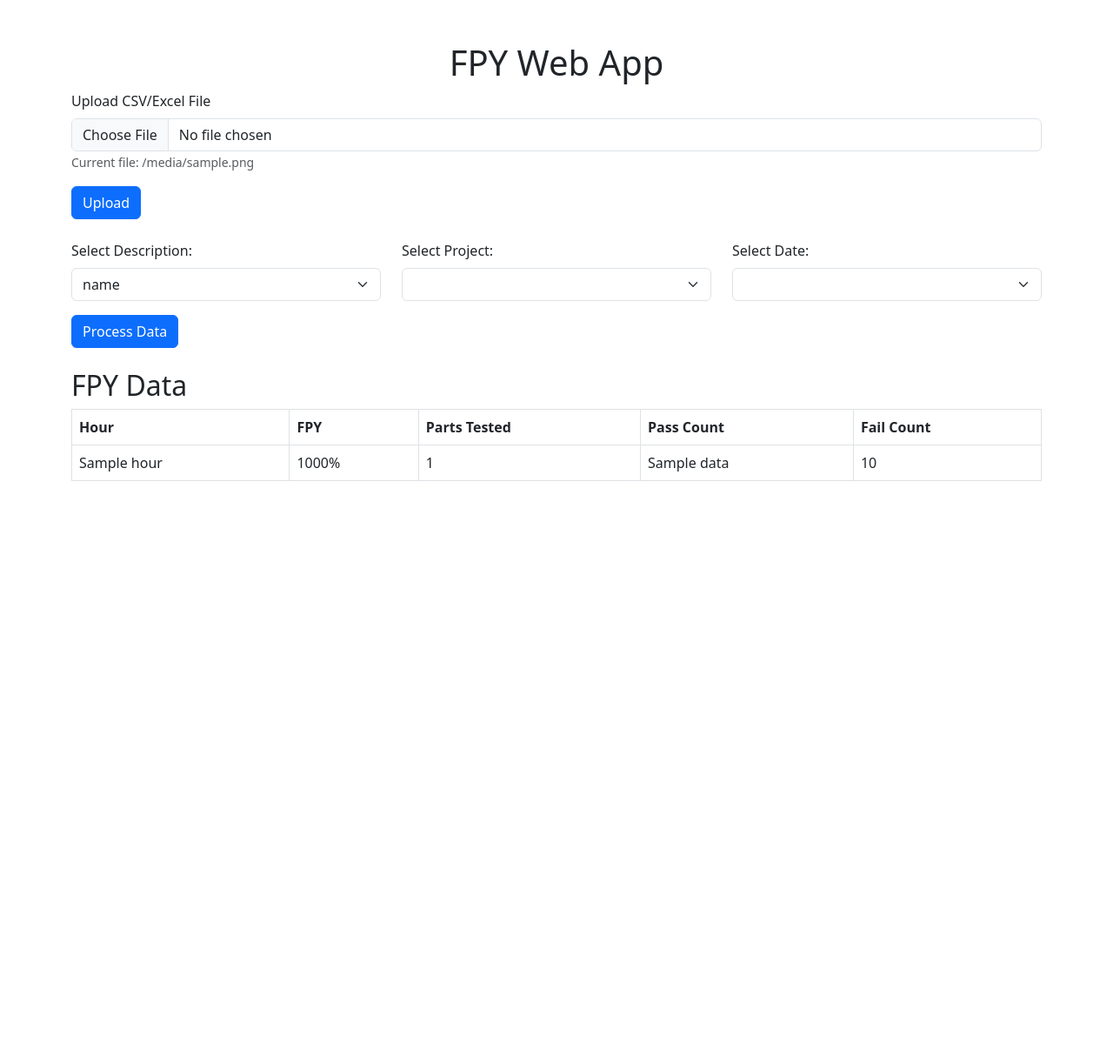
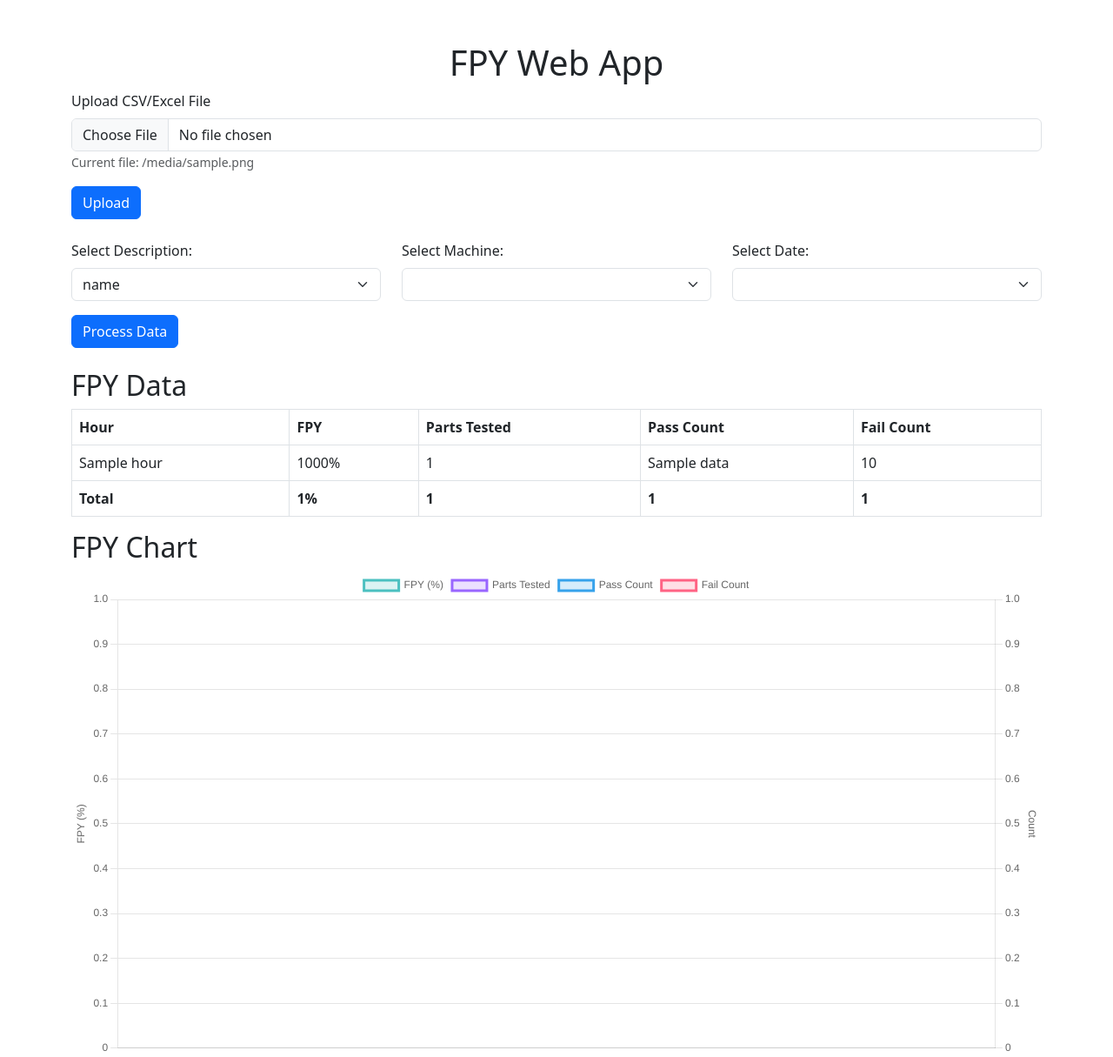
Before and after one commit to Ma-zino/FPY-APP, a Flask app: template templates/index.html in a window 1280 px wide. Shown: the whole page at 87% size. Before the commit the page ends 553 px from the top, so only its background shows below. Run offline with Flask 3, Linux system fonts and the light colour scheme; the template is opened without the code that fills it: most values are stand-ins (such as "Sample title", 1, 10 or a date in 2020); lists and menus that the app fills with data are empty.

Commit message:
first edition with graphs

```diff
--- a/app.py
+++ b/app.py
@@ -10,23 +10,30 @@
 fpy_data = defaultdict(lambda: [0, 0])
 parts_tested_data = defaultdict(int)
 selected_description = None
-selected_project = None
+selected_machine = None
 selected_date = None
 file_path = None
 file_name = None
-projects = defaultdict(list)
+machines = defaultdict(list)
 description_dates = defaultdict(set)
 
 @app.route('/')
 def index():
-    global selected_description, selected_date, projects, fpy_data, description_dates, file_name
+    global selected_description, selected_date, machines, fpy_data, description_dates, file_name
     sorted_fpy_data = dict(sorted(fpy_data.items()))  # Sort the fpy_data by hour
     description_dates_list = {k: list(v) for k, v in description_dates.items()}  # Convert sets to lists
-    return render_template('index.html', selected_description=selected_description, selected_date=selected_date, projects=projects, fpy_data=sorted_fpy_data, description_dates=description_dates_list, file_name=file_name)
+
+    # Calculate totals
+    total_tested_parts = sum(data[0] for data in fpy_data.values())
+    total_pass_parts = sum(data[1] for data in fpy_data.values())
+    total_fail_parts = total_tested_parts - total_pass_parts
+    total_fpy = (total_pass_parts / total_tested_parts * 100) if total_tested_parts != 0 else 0
+
+    return render_template('index.html', selected_description=selected_description, selected_date=selected_date, machines=machines, fpy_data=sorted_fpy_data, description_dates=description_dates_list, file_name=file_name, total_tested_parts=total_tested_parts, total_pass_parts=total_pass_parts, total_fail_parts=total_fail_parts, total_fpy=total_fpy)
 
 @app.route('/upload', methods=['POST'])
 def upload_file():
-    global file_path, file_name, selected_description, projects, description_dates
+    global file_path, file_name, selected_description, machines, description_dates
     if 'file' not in request.files:
         return redirect(request.url)
 
@@ -39,15 +46,15 @@
     file.save(file_path)
     file_name = file.filename
 
-    # Extract descriptions, projects, and dates
+    # Extract descriptions, machines, and dates
     extract_description(file_path)
-    extract_projects(file_path)
+    extract_machines(file_path)
     extract_dates(file_path)
 
     return redirect(url_for('index'))
 
 def extract_description(file_path):
-    global selected_description, projects
+    global selected_description, machines
     descriptions = []
     try:
         df = pd.read_csv(file_path)
@@ -55,33 +62,33 @@
         for _, row in df.iterrows():
             if len(row) > 4:
                 description = row.iloc[3]
-                project = row.iloc[4].strip()
-                print(f"Description: {description}, Project: {project}")
+                machine = row.iloc[4].strip()
+                print(f"Description: {description}, Machine: {machine}")
             else:
                 print("Row does not have enough columns:", row)
 
             if description not in descriptions:
                 descriptions.append(description)
-            if project not in projects[description]:
-                projects[description].append(project)
+            if machine not in machines[description]:
+                machines[description].append(machine)
         if descriptions:
             selected_description = descriptions[0]
             print(f"Selected description: {selected_description}")
     except Exception as e:
         print("Error processing CSV file:", e)
 
-def extract_projects(file_path):
-    global projects
+def extract_machines(file_path):
+    global machines
     try:
         df = pd.read_csv(file_path)
         for _, row in df.iterrows():
             description = row.iloc[3]
-            project = row.iloc[4].strip()
-            if project not in projects[description]:
-                projects[description].append(project)
-        print(f"Projects: {projects}")
+            machine = row.iloc[4].strip()
+            if machine not in machines[description]:
+                machines[description].append(machine)
+        print(f"Machines: {machines}")
     except Exception as e:
-        print("Error extracting projects from CSV file:", e)
+        print("Error extracting machines from CSV file:", e)
 
 def extract_dates(file_path):
     global description_dates
@@ -97,9 +104,9 @@
 
 @app.route('/process', methods=['POST'])
 def process_data():
-    global selected_description, selected_project, selected_date, fpy_data, parts_tested_data
+    global selected_description, selected_machine, selected_date, fpy_data, parts_tested_data
     selected_description = request.form.get('description')
-    selected_project = request.form.get('project')
+    selected_machine = request.form.get('machine')
     selected_date = request.form.get('date')
 
     # Process the CSV file
@@ -116,7 +123,7 @@
         df = pd.read_csv(file_path)
         for _, row in df.iterrows():
             description = row.iloc[3]
-            project = row.iloc[4]
+            machine = row.iloc[4]
             date_str, time_str = row.iloc[1].split()
             hour = int(time_str.split(':')[0])
             state = row.iloc[2].lower()
--- a/templates/index.html
+++ b/templates/index.html
@@ -5,6 +5,7 @@
     <meta name="viewport" content="width=device-width, initial-scale=1.0">
     <title>FPY Web App</title>
     <link href="https://cdn.jsdelivr.net/npm/bootstrap@5.3.0/dist/css/bootstrap.min.css" rel="stylesheet">
+    <script src="https://cdn.jsdelivr.net/npm/chart.js"></script>
 </head>
 <body>
     <div class="container mt-5">
@@ -20,24 +21,24 @@
             <button type="submit" class="btn btn-primary">Upload</button>
         </form>
 
-        {% if projects %}
+        {% if machines %}
             <form action="{{ url_for('process_data') }}" method="post" class="mb-4">
                 <div class="row">
                     <div class="col-md-4 mb-3">
                         <label for="description" class="form-label">Select Description:</label>
                         <select name="description" id="description" class="form-select" onchange="updateDates()">
-                            {% for description in projects.keys() %}
+                            {% for description in machines.keys() %}
                                 <option value="{{ description }}" {% if description == selected_description %}selected{% endif %}>{{ description }}</option>
                             {% endfor %}
                         </select>
                     </div>
                     <div class="col-md-4 mb-3">
-                        <label for="project" class="form-label">Select Project:</label>
-                        <select name="project" id="project" class="form-select">
-                            {% for description, project_list in projects.items() %}
+                        <label for="machine" class="form-label">Select Machine:</label>
+                        <select name="machine" id="machine" class="form-select">
+                            {% for description, machine_list in machines.items() %}
                                 {% if description == selected_description %}
-                                    {% for project in project_list %}
-                                        <option value="{{ project }}">{{ project }}</option>
+                                    {% for machine in machine_list %}
+                                        <option value="{{ machine }}">{{ machine }}</option>
                                     {% endfor %}
                                 {% endif %}
                             {% endfor %}
@@ -76,8 +77,89 @@
                             <td>{{ data[0] - data[1] }}</td>
                         </tr>
                     {% endfor %}
+                    <tr>
+                        <td><strong>Total</strong></td>
+                        <td><strong>{{ total_fpy | round(2) }}%</strong></td>
+                        <td><strong>{{ total_tested_parts }}</strong></td>
+                        <td><strong>{{ total_pass_parts }}</strong></td>
+                        <td><strong>{{ total_fail_parts }}</strong></td>
+                    </tr>
                 </tbody>
             </table>
+
+            <h2>FPY Chart</h2>
+            <canvas id="fpyChart"></canvas>
+            <script>
+                const fpyData = JSON.parse('{{ fpy_data | tojson | safe }}');
+                const hours = Object.keys(fpyData);
+                const fpyValues = hours.map(hour => (fpyData[hour][1] / fpyData[hour][0] * 100).toFixed(2));
+                const partsTested = hours.map(hour => fpyData[hour][0]);
+                const passCount = hours.map(hour => fpyData[hour][1]);
+                const failCount = hours.map(hour => fpyData[hour][0] - fpyData[hour][1]);
+
+                const ctx = document.getElementById('fpyChart').getContext('2d');
+                const fpyChart = new Chart(ctx, {
+                    type: 'line',
+                    data: {
+                        labels: hours,
+                        datasets: [
+                            {
+                                label: 'FPY (%)',
+                                data: fpyValues,
+                                borderColor: 'rgba(75, 192, 192, 1)',
+                                backgroundColor: 'rgba(75, 192, 192, 0.2)',
+                                yAxisID: 'y',
+                            },
+                            {
+                                label: 'Parts Tested',
+                                data: partsTested,
+                                borderColor: 'rgba(153, 102, 255, 1)',
+                                backgroundColor: 'rgba(153, 102, 255, 0.2)',
+                                yAxisID: 'y1',
+                            },
+                            {
+                                label: 'Pass Count',
+                                data: passCount,
+                                borderColor: 'rgba(54, 162, 235, 1)',
+                                backgroundColor: 'rgba(54, 162, 235, 0.2)',
+                                yAxisID: 'y1',
+                            },
+                            {
+                                label: 'Fail Count',
+                                data: failCount,
+                                borderColor: 'rgba(255, 99, 132, 1)',
+                                backgroundColor: 'rgba(255, 99, 132, 0.2)',
+                                yAxisID: 'y1',
+                            }
+                        ]
+                    },
+                    options: {
+                        scales: {
+                            y: {
+                                type: 'linear',
+                                display: true,
+                                position: 'left',
+                                title: {
+                                    display: true,
+                                    text: 'FPY (%)'
+                                }
+                            },
+                            y1: {
+                                type: 'linear',
+                                display: true,
+                                position: 'right',
+                                title: {
+                                    display: true,
+                                    text: 'Count'
+                                },
+                                grid: {
+                                    drawOnChartArea: false,
+                                }
+                            }
+                        }
+                    }
+                });
+            </script>
         {% endif %}
     </div>
 
```
